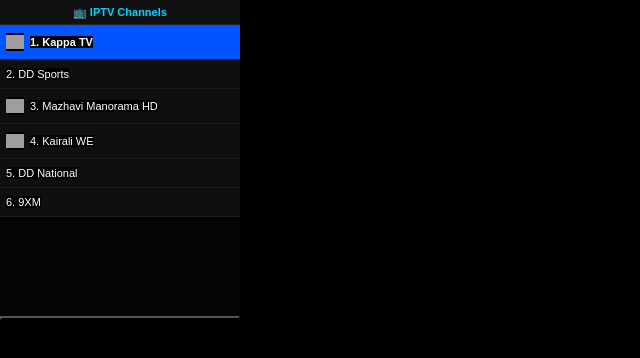
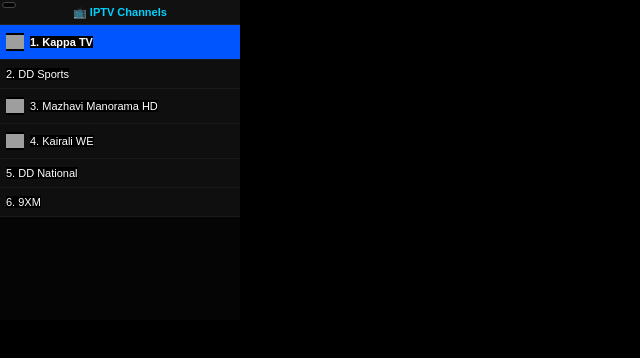
Before and after one commit to adersh04597-glitch/nokia-ip-tv, a plain HTML site: page index.html in a window 1280 px wide. Shown: the whole page, without its empty margins (0-640 px from the left). Drawn offline with Linux system fonts and the light colour scheme; grey boxes are pictures that could not be loaded.

Commit message:
index.html

```diff
--- a/index.html
+++ b/index.html
@@ -96,6 +96,18 @@
             background-color: #000;
         }
 
+        .back-btn {
+            position: absolute;
+            top: 2px;
+            left: 2px;
+            background: rgba(0, 0, 0, 0.7);
+            color: #fff;
+            border: 1px solid #444;
+            padding: 2px 6px;
+            font-size: 9px;
+            border-radius: 3px;
+            z-index: 10000;
+        }
     </style>
 </head>
 <body>
```
